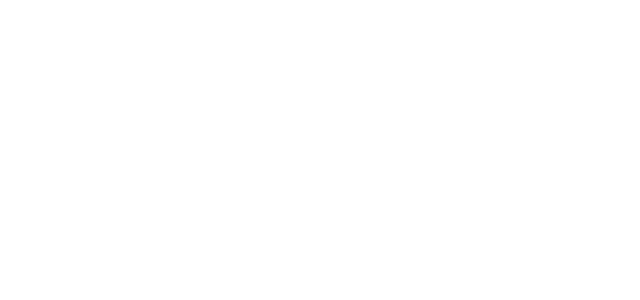
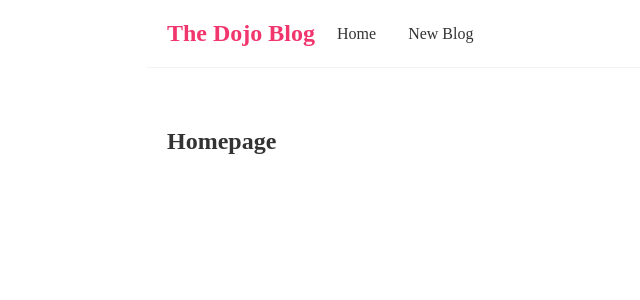
Before and after one commit to Gauthampdn/NetNin, a React (Create React App) app in the folder nn/: page / in a window 1280 px wide. Shown: the top 300 px of the page, without its empty margins (173-813 px from the left). Built offline with nearby package versions, Linux system fonts and the light colour scheme.

Commit message:
moved folder and edits

```diff
--- a/nn/src/App.css
+++ /dev/null
@@ -1,38 +0,0 @@
-.App {
-  text-align: center;
-}
-
-.App-logo {
-  height: 40vmin;
-  pointer-events: none;
-}
-
-@media (prefers-reduced-motion: no-preference) {
-  .App-logo {
-    animation: App-logo-spin infinite 20s linear;
-  }
-}
-
-.App-header {
-  background-color: #282c34;
-  min-height: 100vh;
-  display: flex;
-  flex-direction: column;
-  align-items: center;
-  justify-content: center;
-  font-size: calc(10px + 2vmin);
-  color: white;
-}
-
-.App-link {
-  color: #61dafb;
-}
-
-@keyframes App-logo-spin {
-  from {
-    transform: rotate(0deg);
-  }
-  to {
-    transform: rotate(360deg);
-  }
-}
--- a/nn/src/App.js
+++ b/nn/src/App.js
@@ -1,10 +1,13 @@
-import logo from './logo.svg';
-import './App.css';
+import NavBar from './NavBar'
+import Home from './Home'
 
 function App() {
   return (
     <div className="App">
-
+      <NavBar/>
+      <div className="content">
+       <Home/>
+      </div>
     </div>
   );
 }
--- /dev/null
+++ b/nn/src/Home.js
@@ -0,0 +1,9 @@
+const Home = () => {
+    return (
+        <div className="home">
+            <h2>Homepage</h2>
+        </div>
+    );
+}
+
+export default Home;
--- /dev/null
+++ b/nn/src/NavBar.js
@@ -0,0 +1,15 @@
+const Navbar = () => {
+    return (
+
+        <nav className="navbar">
+            <h1> The Dojo Blog</h1>
+            <div className="link">
+                <a href="/"> Home</a>
+                <a href="/create"> New Blog</a>
+            </div>
+        </nav>
+
+    );
+}
+
+export default Navbar;
--- a/nn/src/index.css
+++ b/nn/src/index.css
@@ -1,13 +1,36 @@
-body {
+@import url('https://fonts.googleapis.com/css2?family=Rubik:ital,wght@0,300;0,400;0,500;0,600;0,700;0,800;0,900;1,300;1,400;1,500;1,600;1,700;1,800;1,900&display=swap');
+
+
+/* base styles */
+* {
   margin: 0;
-  font-family: -apple-system, BlinkMacSystemFont, 'Segoe UI', 'Roboto', 'Oxygen',
-    'Ubuntu', 'Cantarell', 'Fira Sans', 'Droid Sans', 'Helvetica Neue',
-    sans-serif;
-  -webkit-font-smoothing: antialiased;
-  -moz-osx-font-smoothing: grayscale;
+  font-family: "Quicksand";
+  color: #333;
 }
-
-code {
-  font-family: source-code-pro, Menlo, Monaco, Consolas, 'Courier New',
-    monospace;
+.navbar {
+  padding: 20px;
+  display: flex;
+  align-items: center;
+  max-width: 600px;
+  margin: 0 auto;
+  border-bottom: 1px solid #f2f2f2;
 }
+.navbar h1 {
+  color: #f1356d;
+}
+.navbar .links {
+  margin-left: auto;
+}
+.navbar a {
+  margin-left: 16px;
+  text-decoration: none;
+  padding: 6px;
+}
+.navbar a:hover {
+  color: #f1356d;
+}
+.content {
+  max-width: 600px;
+  margin: 40px auto;
+  padding: 20px;
+}
```
